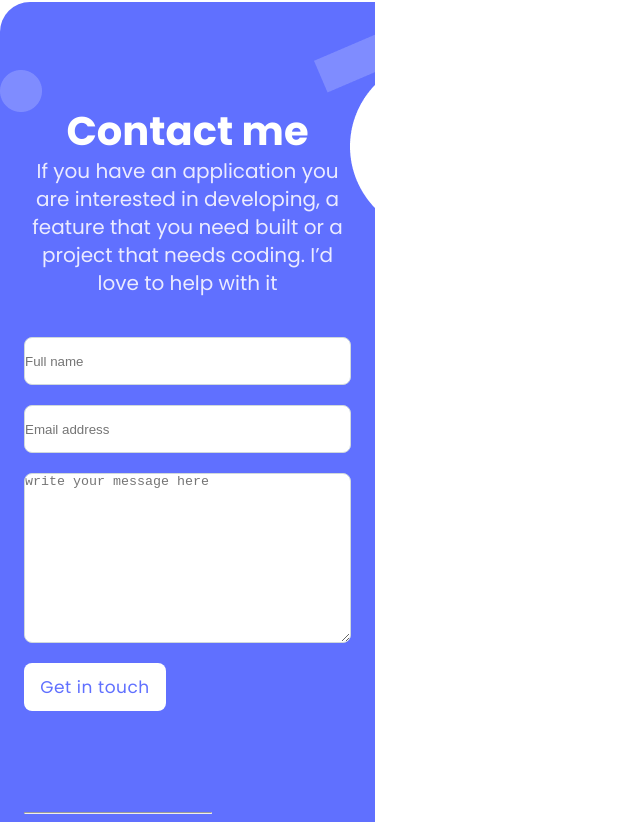
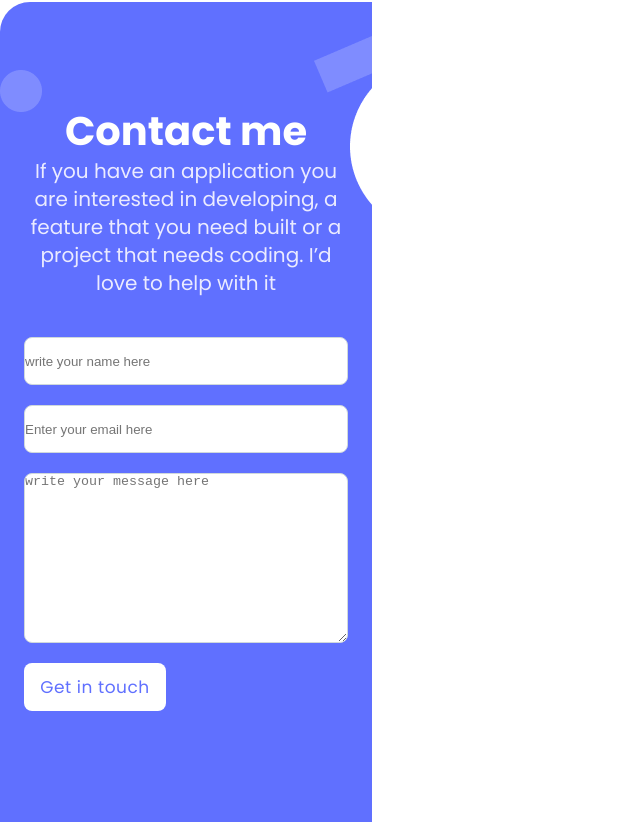
Before and after one commit to alphym/portfolio, a website: page index.html in a window 1280 px wide. Shown: the part 4117-4939 px from the top of the page, without its empty margins (0-640 px from the left). Drawn offline with Linux system fonts and the light colour scheme.

Commit message:
Add changes to input and textarea

```diff
--- a/index.html
+++ b/index.html
@@ -283,15 +283,15 @@
         </section>
         <section class="contact-me">
                 <h3>Contact me</h3>
-                <p>If you have an application you are interested in developing, a feature that you need built or a project that needs
+                <p>If you have an application you are interested in developing, a
+                    feature that you need built or a project that needs
                 coding. I’d love to help with it</p>
-                <form action="">
-                    <input type="text" name="name" id="name" placeholder="Full name" required maxlength="30">
-                    <input type="email" name="email" id="email" placeholder="Email address" required>
+                <form action="" method="post">
+                    <input type="text" name="name" id="name" placeholder="write your name here" required maxlength="30">
+                    <input type="email" name="email" id="email" placeholder="Enter your email here" required>
                     <textarea name="message"  cols="30" rows="10" id="message" maxlength="500" required  placeholder="write your message here"></textarea>
                     <button>Get in touch</button>
                 </form>
-                <hr>
         </section>
 
     </div>
--- a/style.css
+++ b/style.css
@@ -435,7 +435,7 @@ hr.solid {
   margin-bottom: 10px;
 }
 .contact-me{
-    width: 375px;
+    width: 372px;
     height: 820px;
     background: #6070FF;
     background-image: url(./images/contact\ form\ .png);
```
